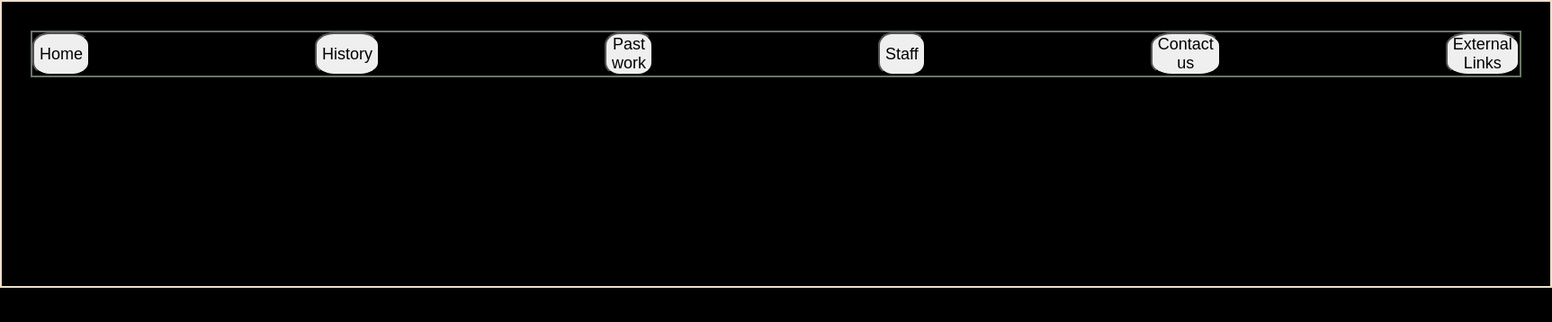
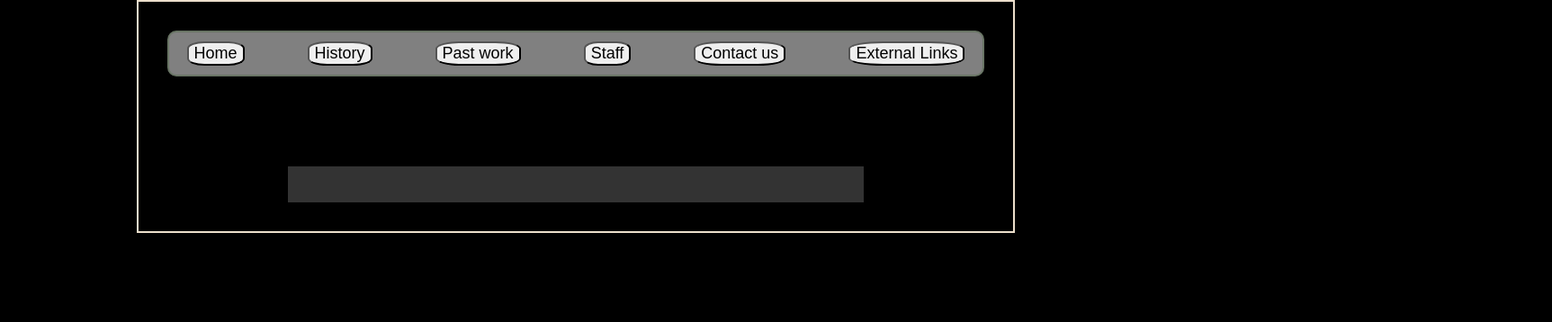
Before and after one commit to angel9154/react-company-lab, a React (Vite) app: page / in a window 1280 px wide. Shown: the top 358 px of the page at 90% size, 1725 px wide, since content can reach past the window. Built offline with nearby package versions, Linux system fonts and the light colour scheme.

Commit message:
more style

```diff
--- a/src/App.css
+++ b/src/App.css
@@ -1,19 +1,27 @@
 
 .renderComponent{
   /* display: flex; */
-  justify-self: center;
-margin-top: 200px;
-max-width: 500px;
+justify-self: center;
+margin-top: 100px;
+max-width: 600px;
 /* border: 2px solid red; */
 color: white;
+text-align: center;
+background-color: #333333;
+padding: 20px;
+margin-left: auto;
+margin-right: auto;
 }
 
 .navBar{
   display: flex;
   border: 2px solid #697565;
-   /* justify-content: space-evenly; */
-  gap: 250px;
-  justify-self: space-evenly;
+  /* justify-content: center; */
+  gap: 70px;
+  /* justify-self: space-evenly; */
+  background-color: gray;
+  padding: 10px 20px;
+  border-radius: 10px;
 }
 
 button {
@@ -30,7 +38,21 @@ button:hover{
 form{
   display: flex;
   flex-direction: column;
+  align-items: center;
   font-weight: 600;
+
+}
+
+input {
+  background-color: gray;
+  color: white;
+}
+
+input:focus{
+  /* box-shadow: none; */
+  /* border: none; */
+  outline: none;
+
 }
 
 li,
@@ -49,7 +71,7 @@ a{
 }
 
 #root {
-  /* max-width: 1280px; */
+  /* max-width: 800px; */
   margin: 0 auto;
   padding: 2rem;
   text-align: center;
@@ -57,7 +79,7 @@ a{
 }
 
 p {
-  color: #697565;
+  color: #dddddd;
 }
 
 h1{
```
